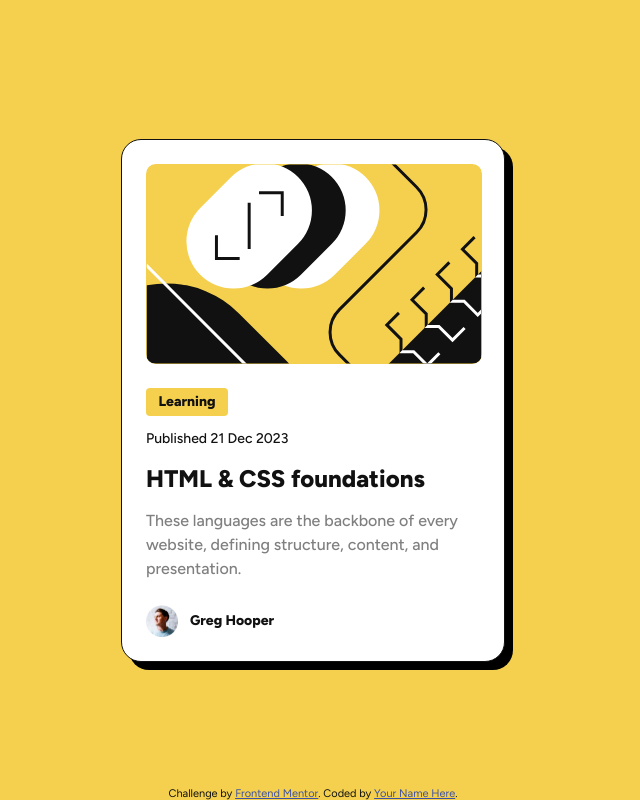
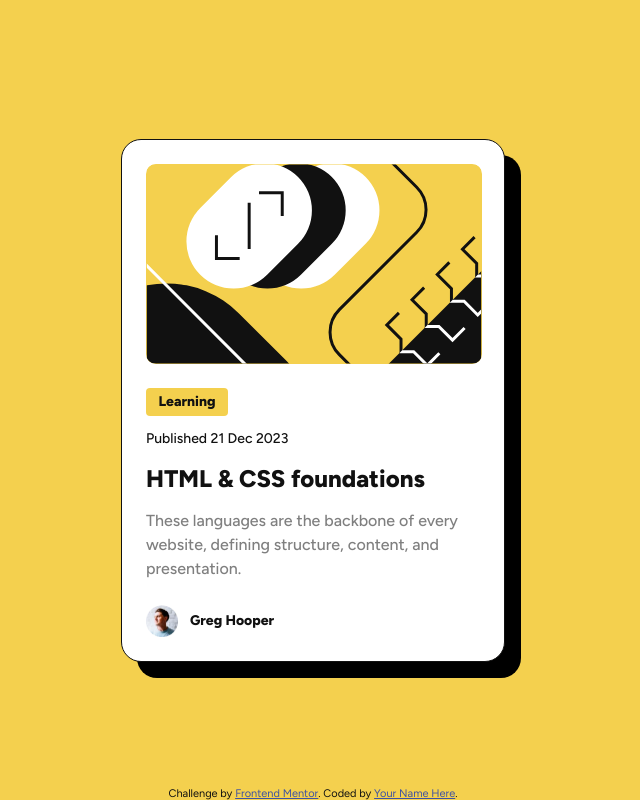
Before and after one commit to FevenSeyfu/blog-preview-card, a website built with Vite: page index.html in a window 1280 px wide. In both pictures the pointer is over the element 640 px from the left and 400 px from the top of the page. Shown: the whole page, without its empty margins (327-967 px from the left). Built offline with nearby package versions, Linux system fonts and the light colour scheme.

Commit message:
complete hover and focus state styles

```diff
--- a/style.css
+++ b/style.css
@@ -37,6 +37,14 @@ main {
   border: 1px solid #111111;
   box-shadow: 8px 8px 0px #000000;
   border-radius: 20px;
+  display: flex;
+  flex-direction: column;
+  text-align: left;
+  gap: 12px;
+}
+
+main:hover {
+  box-shadow: 16px 16px 0px #000;
 }
 
 .preview-img {
@@ -50,12 +58,6 @@ main {
   flex-grow: 0;
 }
 
-.preview-card {
-  display: flex;
-  flex-direction: column;
-  text-align: left;
-  gap: 12px;
-}
 
 .category {
   background-color: var(--yellow);
@@ -85,6 +87,11 @@ main {
   font-weight: 800;
   font-size: 20px;
   line-height: 150%;
+}
+
+.blog-title:hover {
+  cursor: pointer;
+  color: var(--yellow);
 }
 
 .blog-preview {
```
